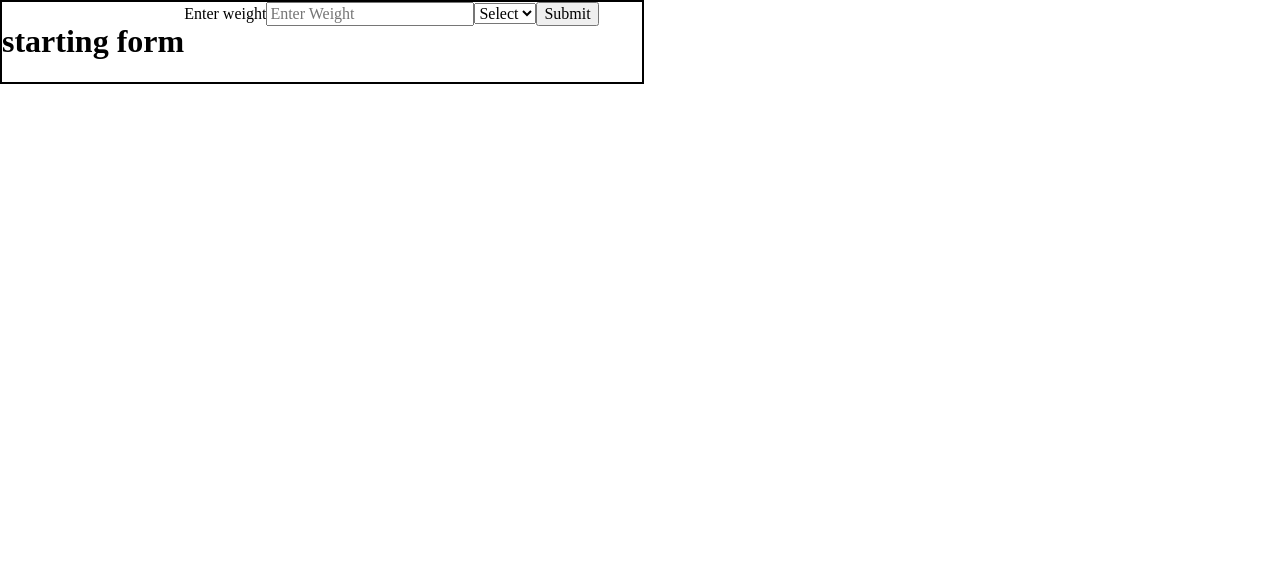
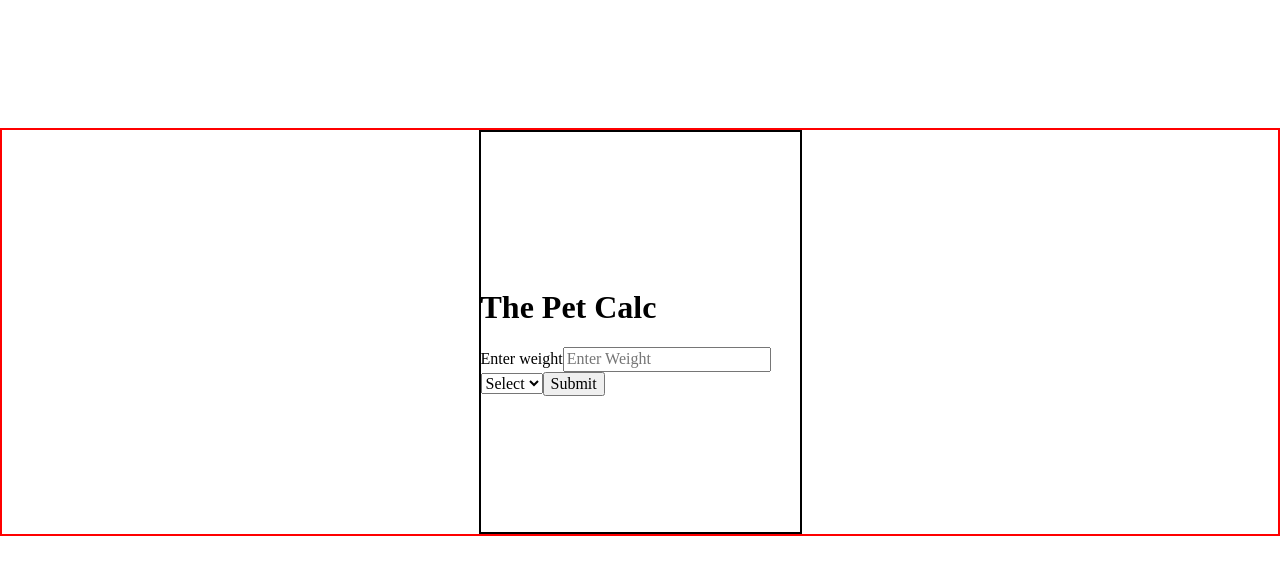
Before and after one commit to jshin720/vetcalc, a React (Create React App) app: page / in a window 1280 px wide. Shown: the top 574 px of the page. Built offline with nearby package versions, Linux system fonts and the light colour scheme.

Commit message:
adding css

```diff
--- a/src/App.css
+++ b/src/App.css
@@ -1,6 +1,15 @@
+.form-container {
+  display: flex;
+  justify-content: center;
+  margin-top: 10%;
+  border: 2px solid red;
+  height: 100%;
+}
+
 .weight-form {
-  display: flex;
+  display: grid;
+  place-content: center;
   border: 2px solid black ;
-  height: 50% ;
-  width: 50%;
+  height: 50vh ;
+  width: 25%;
 }
--- a/src/App.js
+++ b/src/App.js
@@ -13,7 +13,6 @@ function App() {
         <Formpage
           weight={weight}
           setWeight={setWeight}
-          convertToggle={convertToggle}
           setConvertToggle={setConvertToggle}
         />
       ) : (
--- a/src/components/Fpage.jsx
+++ b/src/components/Fpage.jsx
@@ -2,7 +2,7 @@ import React, { useState } from "react";
 
 export default function FormPage(props) {
   const [weightType, setWeightType] = useState("");
-  const { weight, setWeight, convertToggle, setConvertToggle } = props;
+  const { weight, setWeight, setConvertToggle } = props;
 
   // const handleConversion = (e) => {
   //   setWeightType(e.target.value)
@@ -17,8 +17,8 @@ export default function FormPage(props) {
 
   return (
     <div className="weight-form">
-      <h1>starting form</h1>
-      <form onSubmit={handleSubmit}>
+      <h1>The Pet Calc</h1>
+      <form onSubmit={handleSubmit} className="calc-form">
         <label>Enter weight</label>
         <input
           type="number"
```
